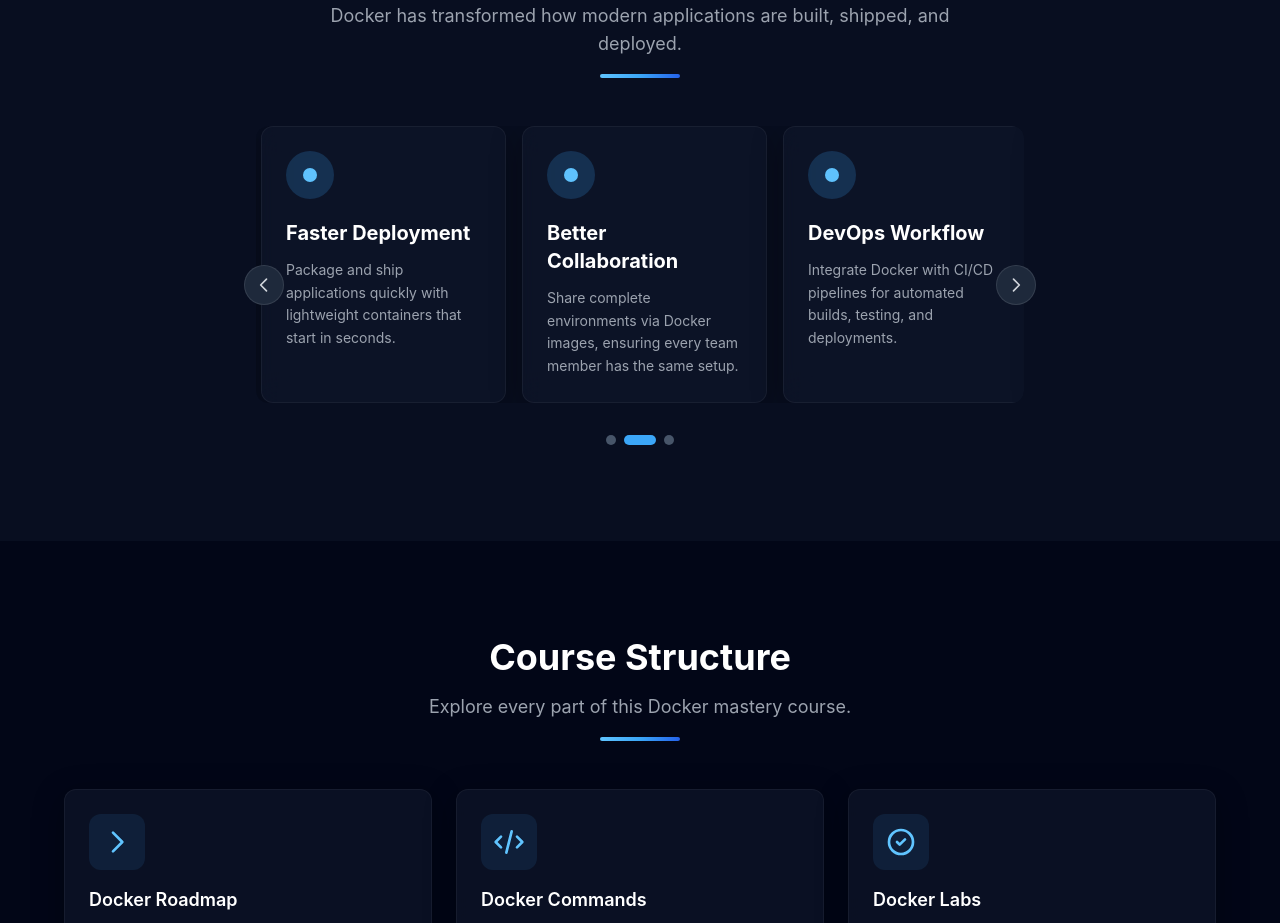
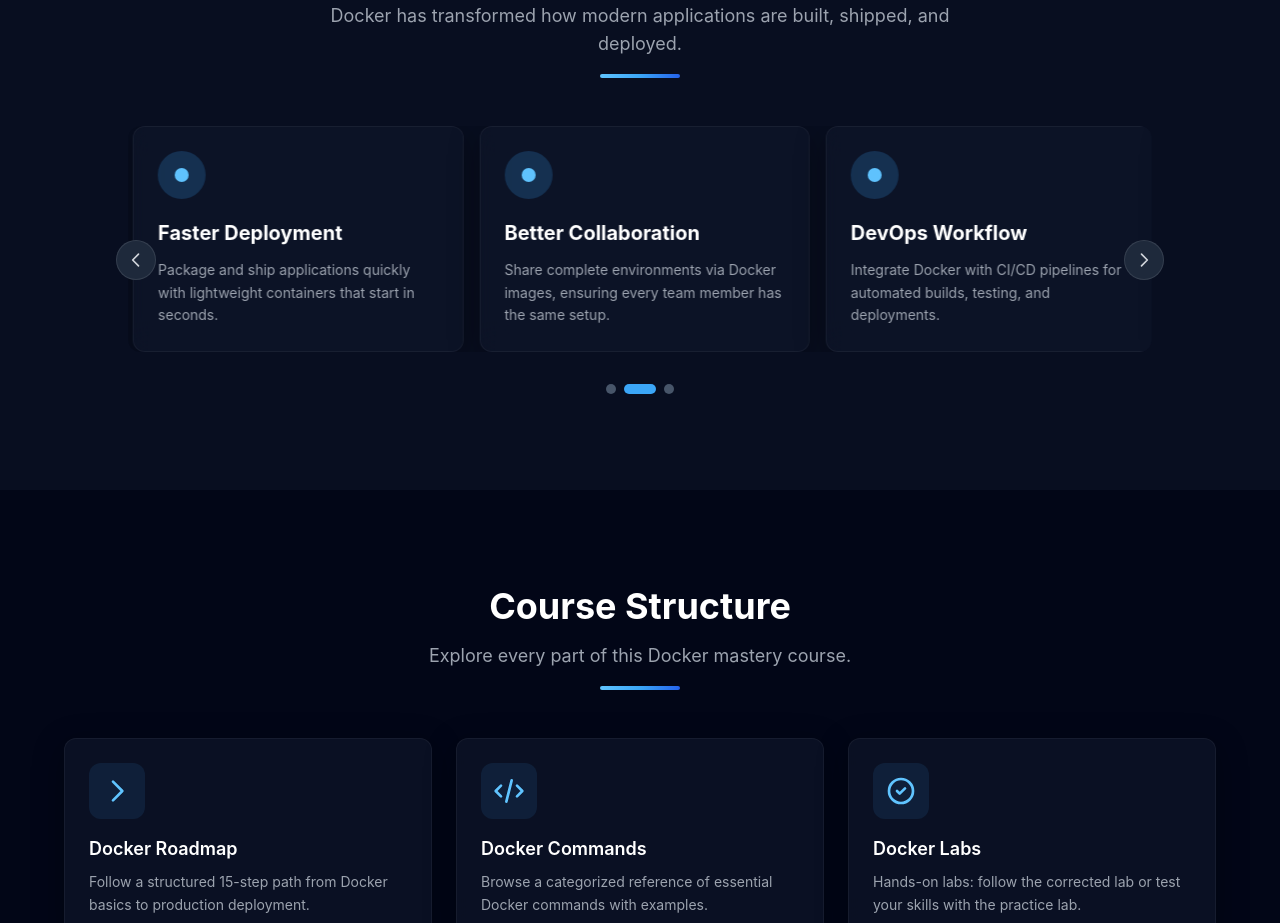
Before and after one commit to Nourhenebenothmen22/docker-mastery-course, a Next.js app: page / in a window 1280 px wide. Shown: the part 1760-2683 px from the top of the page. Built offline with nearby package versions, Linux system fonts and the light colour scheme.

Commit message:
refactor: remove deployment references from home page, keep only roadmap/commands/labs cards

```diff
--- a/app/page.tsx
+++ b/app/page.tsx
@@ -119,7 +119,7 @@ export default function HomePage() {
             title="Why Docker Matters"
             subtitle="Docker has transformed how modern applications are built, shipped, and deployed."
           />
-          <div className="max-w-3xl mx-auto">
+          <div className="max-w-5xl mx-auto">
             <WhyDockerCarousel benefits={benefits} />
           </div>
         </Container>
```
